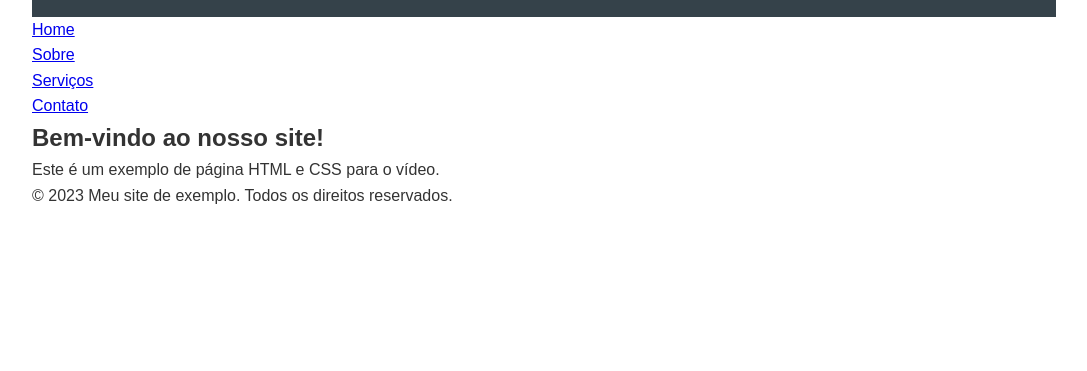
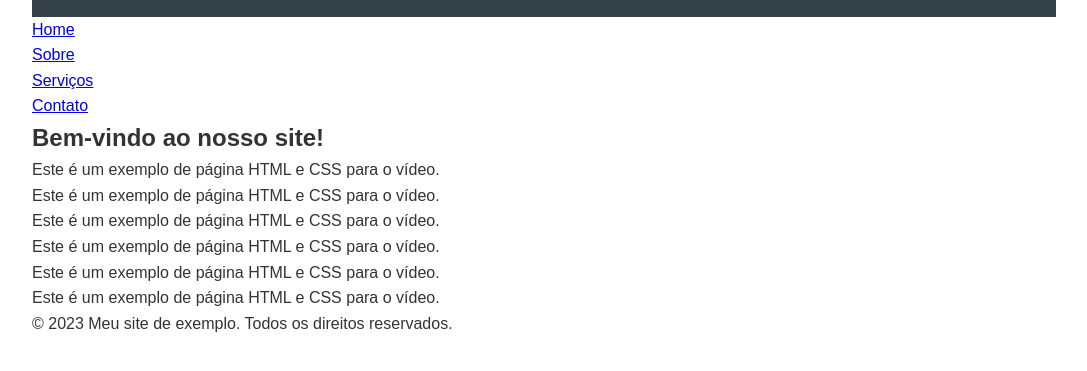
Before and after one commit to mfptor/meu-projeto, a plain HTML site: page index.html in a window 1280 px wide. Shown: the part 143-514 px from the top of the page, without its empty margins (96-1183 px from the left). Drawn offline with Linux system fonts and the light colour scheme.

Commit message:
adicionando paragrafos na pagina

```diff
--- a/index.html
+++ b/index.html
@@ -23,6 +23,11 @@
     <section class="conteudo">
         <h2>Bem-vindo ao nosso site!</h2>
         <p>Este é um exemplo de página HTML e CSS para o vídeo.</p>
+        <p>Este é um exemplo de página HTML e CSS para o vídeo.</p>
+        <p>Este é um exemplo de página HTML e CSS para o vídeo.</p>
+        <p>Este é um exemplo de página HTML e CSS para o vídeo.</p>
+        <p>Este é um exemplo de página HTML e CSS para o vídeo.</p>
+        <p>Este é um exemplo de página HTML e CSS para o vídeo.</p>
     </section>
     <footer>
         <p>&copy; 2023 Meu site de exemplo. Todos os direitos reservados.</p>
```
